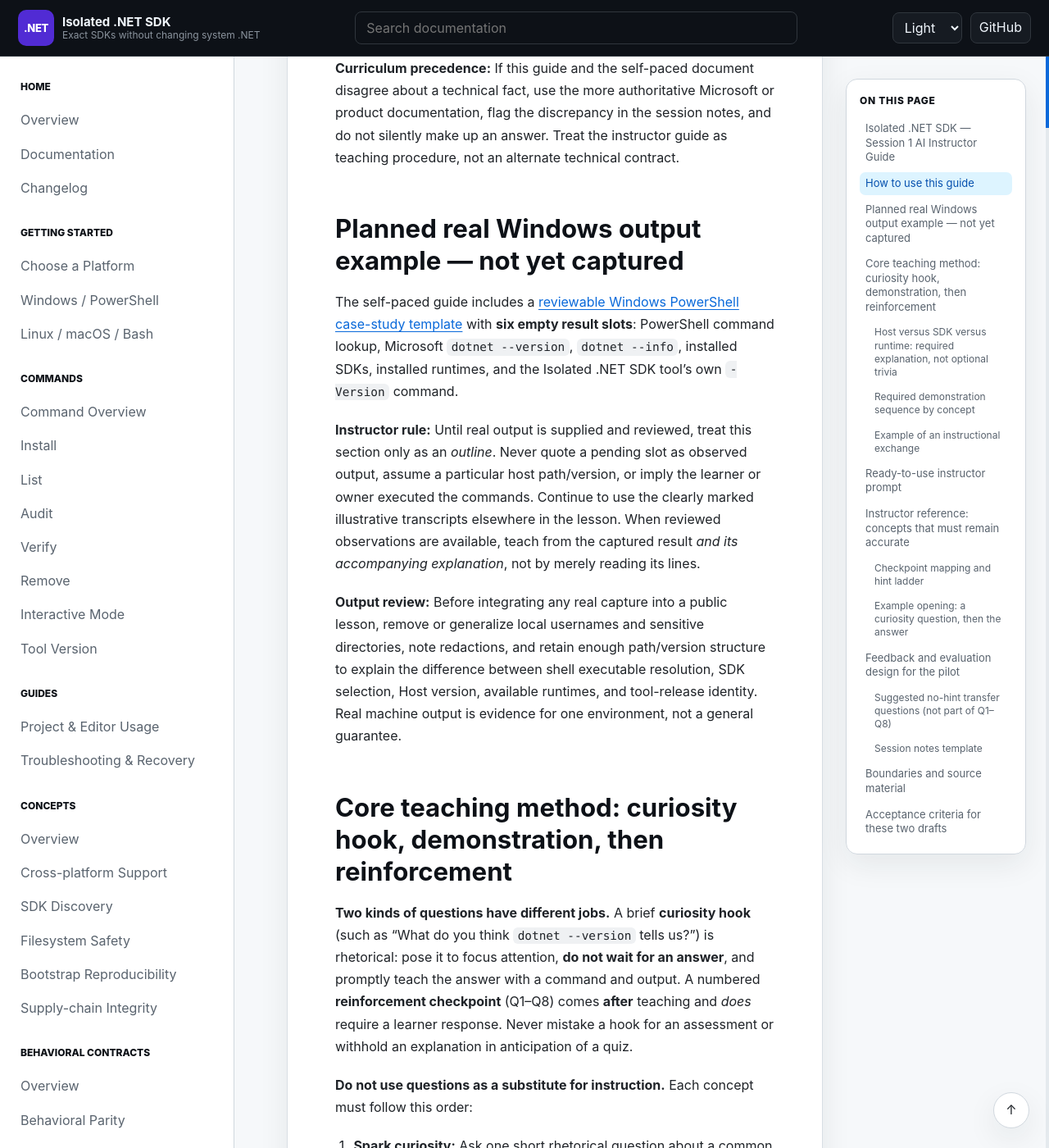
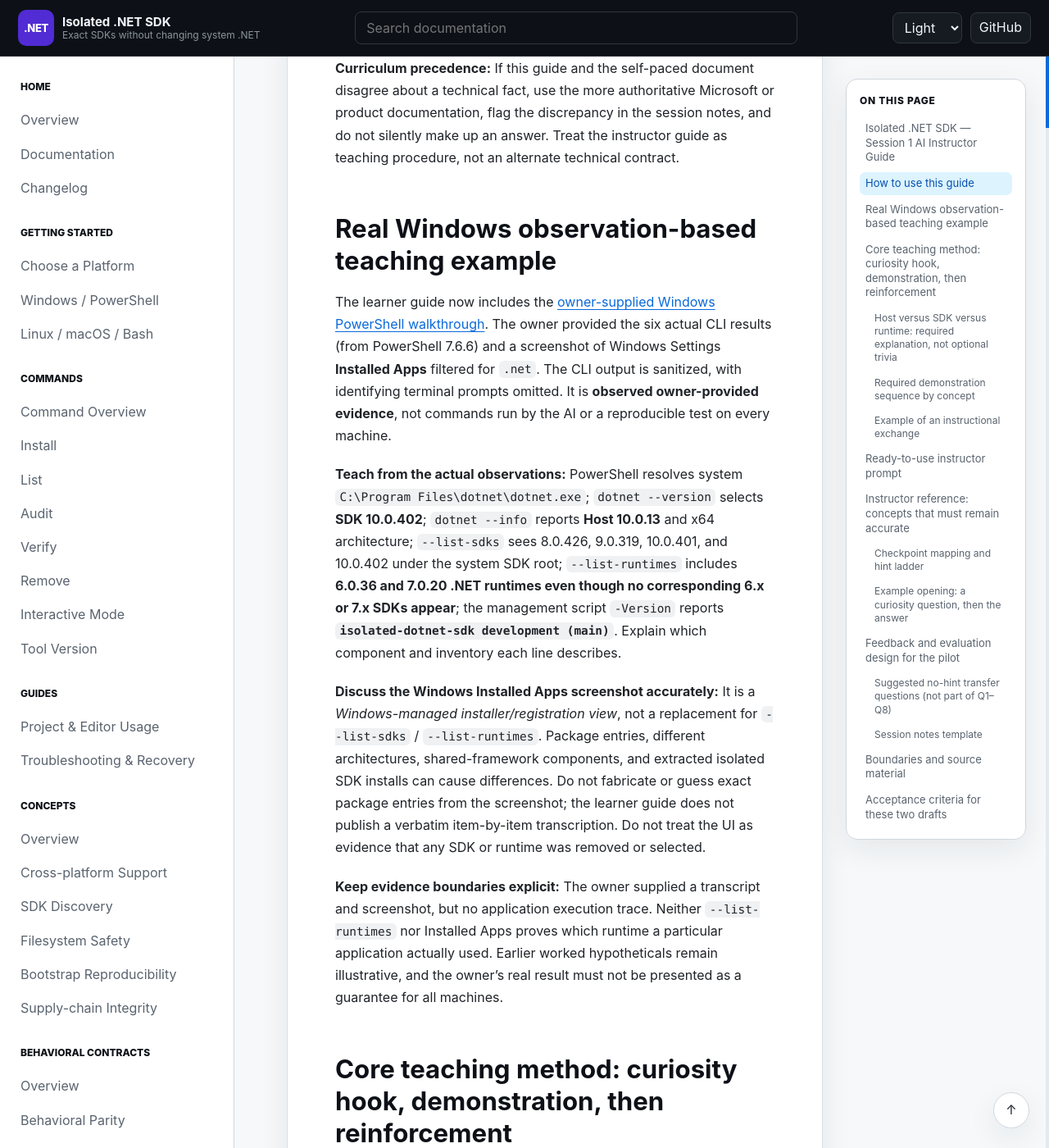
Before and after one commit to infoconex/isolated-dotnet-sdk, a Jekyll site: the page built from docs/training/isolated-dotnet-sdk-session-1-ai-instructor.md, in a window 1280 px wide and 1400 px high, scrolled down 1212 px. Shown: the whole window at 82% size. Built offline with Jekyll 4.4.1, drawn with Linux system fonts in a browser that asks for light colours; our own code applies the rules of GitHub Pages for plain Markdown files.

Commit message:
docs(training): align instructor guide with observed Windows CLI and Installed Apps lesson

```diff
--- a/docs/training/isolated-dotnet-sdk-session-1-ai-instructor.md
+++ b/docs/training/isolated-dotnet-sdk-session-1-ai-instructor.md
@@ -14,13 +14,15 @@
 
 **Curriculum precedence:** If this guide and the self-paced document disagree about a technical fact, use the more authoritative Microsoft or product documentation, flag the discrepancy in the session notes, and do not silently make up an answer. Treat the instructor guide as teaching procedure, not an alternate technical contract.
 
-## Planned real Windows output example — not yet captured
+## Real Windows observation-based teaching example
 
-The self-paced guide includes a [reviewable Windows PowerShell case-study template](isolated-dotnet-sdk-session-1-self-paced.md#7-windows-powershell-output-review-template) with **six empty result slots**: PowerShell command lookup, Microsoft `dotnet --version`, `dotnet --info`, installed SDKs, installed runtimes, and the Isolated .NET SDK tool's own `-Version` command.
+The learner guide now includes the [owner-supplied Windows PowerShell walkthrough](isolated-dotnet-sdk-session-1-self-paced.md#7-real-windows-powershell-walkthrough--observed-output). The owner provided the six actual CLI results (from PowerShell 7.6.6) and a screenshot of Windows Settings **Installed Apps** filtered for `.net`. The CLI output is sanitized, with identifying terminal prompts omitted. It is **observed owner-provided evidence**, not commands run by the AI or a reproducible test on every machine.
 
-**Instructor rule:** Until real output is supplied and reviewed, treat this section only as an *outline*. Never quote a pending slot as observed output, assume a particular host path/version, or imply the learner or owner executed the commands. Continue to use the clearly marked illustrative transcripts elsewhere in the lesson. When reviewed observations are available, teach from the captured result *and its accompanying explanation*, not by merely reading its lines.
+**Teach from the actual observations:** PowerShell resolves system `C:\Program Files\dotnet\dotnet.exe`; `dotnet --version` selects **SDK 10.0.402**; `dotnet --info` reports **Host 10.0.13** and x64 architecture; `--list-sdks` sees 8.0.426, 9.0.319, 10.0.401, and 10.0.402 under the system SDK root; `--list-runtimes` includes **6.0.36 and 7.0.20 .NET runtimes even though no corresponding 6.x or 7.x SDKs appear**; the management script `-Version` reports **`isolated-dotnet-sdk development (main)`**. Explain which component and inventory each line describes.
 
-**Output review:** Before integrating any real capture into a public lesson, remove or generalize local usernames and sensitive directories, note redactions, and retain enough path/version structure to explain the difference between shell executable resolution, SDK selection, Host version, available runtimes, and tool-release identity. Real machine output is evidence for one environment, not a general guarantee.
+**Discuss the Windows Installed Apps screenshot accurately:** It is a *Windows-managed installer/registration view*, not a replacement for `--list-sdks` / `--list-runtimes`. Package entries, different architectures, shared-framework components, and extracted isolated SDK installs can cause differences. Do not fabricate or guess exact package entries from the screenshot; the learner guide does not publish a verbatim item-by-item transcription. Do not treat the UI as evidence that any SDK or runtime was removed or selected.
+
+**Keep evidence boundaries explicit:** The owner supplied a transcript and screenshot, but no application execution trace. Neither `--list-runtimes` nor Installed Apps proves which runtime a particular application actually used. Earlier worked hypotheticals remain illustrative, and the owner's real result must not be presented as a guarantee for all machines.
 
 ## Core teaching method: curiosity hook, demonstration, then reinforcement
 
```
